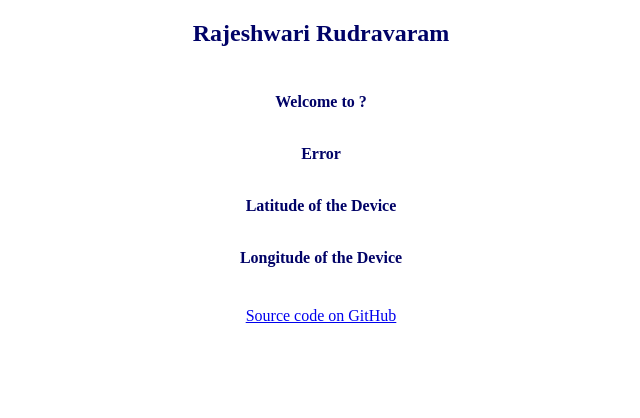
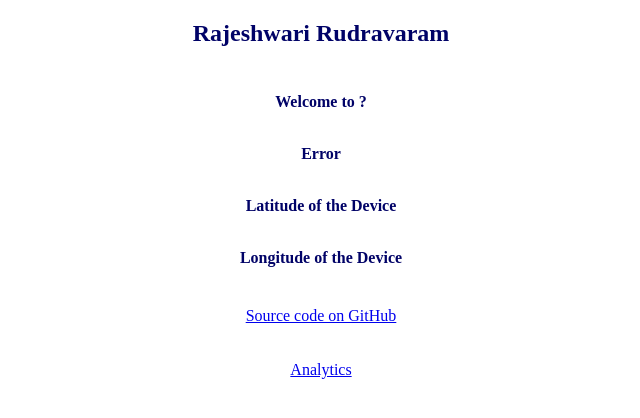
Before and after one commit to Rajeshwari-Rudra/rr-client-hunt, a website with bundled scripts: page index.html in a window 1280 px wide. Shown: the full height of the page, 319-959 px from the left. Built offline with nearby package versions, Linux system fonts and the light colour scheme.

Commit message:
add analytics link

```diff
--- a/index.html
+++ b/index.html
@@ -44,6 +44,10 @@
 
 <footer>
     <a href="https://github.com/Rajeshwari-Rudra/rr-client-hunt">Source code on GitHub</a>
+    <br/>
+    <br/>
+    <br/>
+    <a href="https://analytics.google.com/analytics/web/?utm_source=marketingplatform.google.com&utm_medium=et&utm_campaign=marketingplatform.google.com%2Fabout%2Fanalytics%2F#/p251147647/realtime/overview?params=_u..nav%3Ddefault">Analytics</a>
 </footer>
 
 </html>
```
